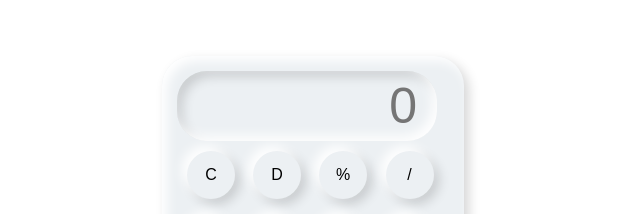
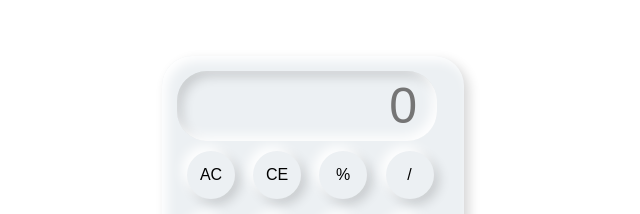
Before and after one commit to vikashmehta07/calculator, a plain HTML site: page index.html in a window 1280 px wide. Shown: the part 128-342 px from the top of the page, 327-967 px from the left. Drawn offline with Linux system fonts and the light colour scheme.

Commit message:
Update index.html

```diff
--- a/index.html
+++ b/index.html
@@ -15,8 +15,8 @@
             <input type="text" name="screen" id="screen" placeholder="0">
             <table>
                 <tr>
-                    <td><button>C</button></td>
-                    <td><button>D</button></td>
+                    <td><button>AC</button></td>
+                    <td><button>CE</button></td>
                     <td><button>%</button></td>
                     <td><button>/</button></td>
                 </tr>
```
